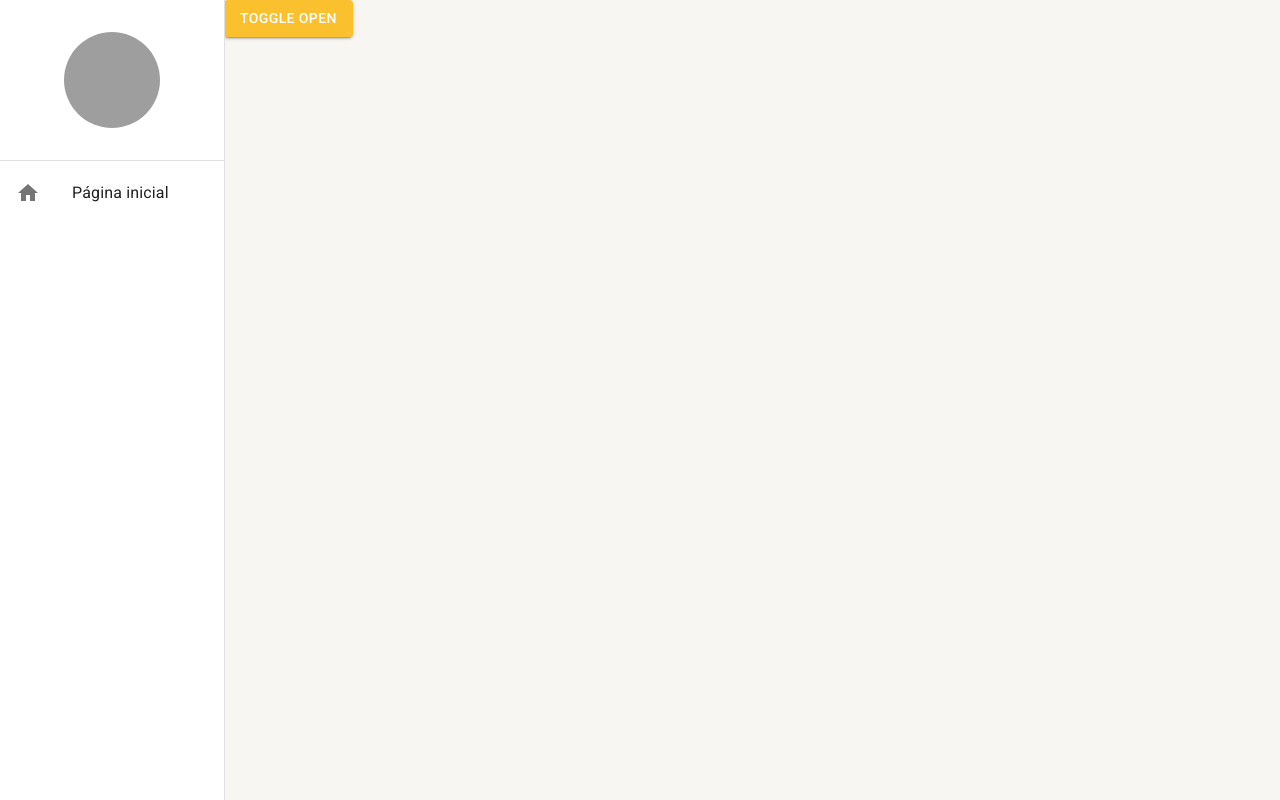
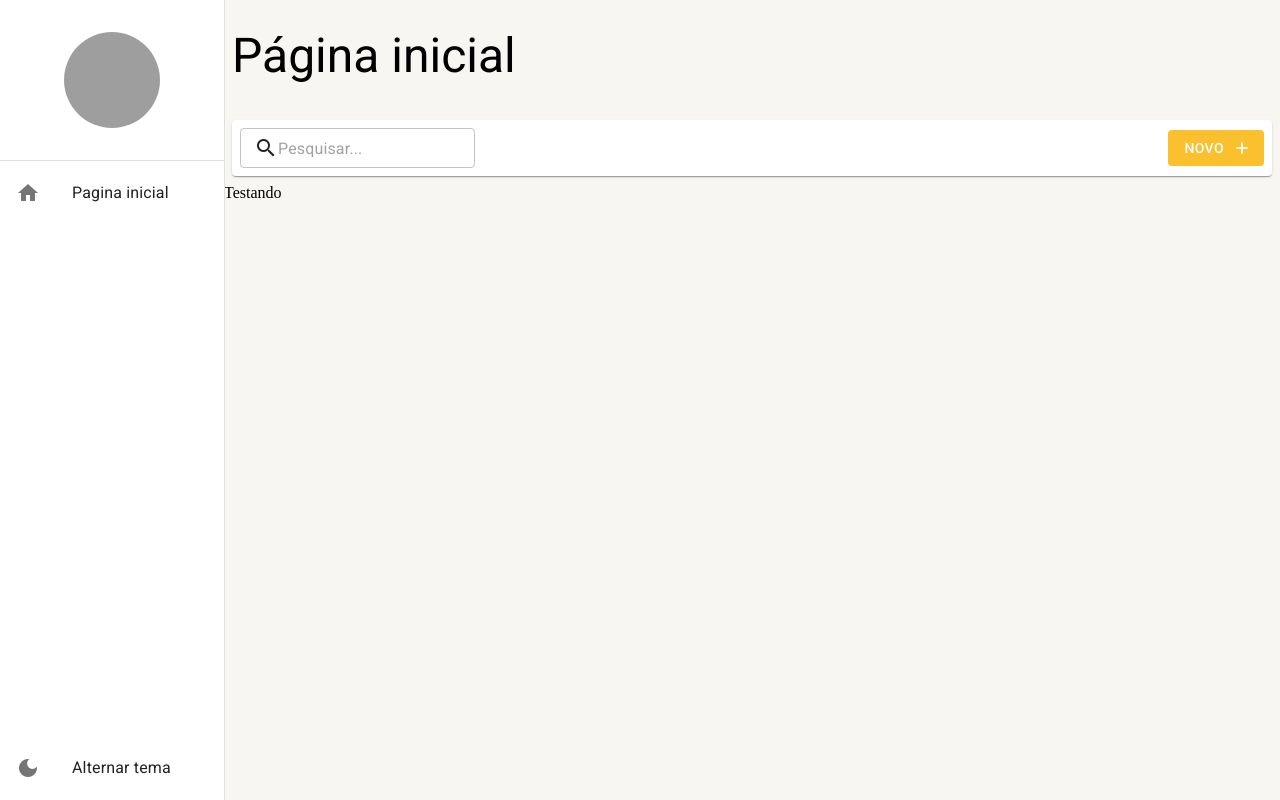
Before and after one commit to LuanCavalcant1/dashmui, a React (Create React App) app: page /pagina-inicial in a window 1280 px wide. Built offline with nearby package versions, Linux system fonts and the light colour scheme; grey boxes are pictures that could not be loaded.

Commit message:
feat: menu lateral e layout de pesquisa

```diff
--- /dev/null
+++ b/src/pages/dashboard/Dashboard.tsx
@@ -0,0 +1,18 @@
+import { FerramentasDaListagem } from '../../shared/components';
+import { LayoutBaseDePagina } from '../../shared/layouts';
+
+
+export const Dashboard = () => {
+    return (
+        <LayoutBaseDePagina
+            titulo='Página inicial'
+            barraDeFerramentas={(<FerramentasDaListagem
+                mostrarInputBusca
+                textoBotaoNovo='Novo'
+            />)}
+        >
+            Testando
+        </LayoutBaseDePagina>
+
+    );
+};
--- a/src/pages/index.ts
+++ b/src/pages/index.ts
@@ -1 +1 @@
-export {};
+export * from './dashboard/Dashboard';
--- a/src/routes/index.tsx
+++ b/src/routes/index.tsx
@@ -1,13 +1,27 @@
 import { Routes, Route, Navigate } from 'react-router-dom';
-import { Button } from '@mui/material';
 import { useDrawerContext } from '../shared/contexts';
+import { useEffect } from 'react';
+import { Dashboard } from '../pages';
 
 
 export const AppRoutes = () => {
-  const { toggleDrawerOpen } = useDrawerContext();
+  const { setDrawerOptions } = useDrawerContext();
+
+  useEffect(()=>{
+    setDrawerOptions([
+      {
+        label: 'Pagina inicial',
+        icon: 'home',
+        path: 'Página inicial'
+      },
+
+    ]);
+  },[]);
+
+
   return (
     <Routes>
-      <Route path='/pagina-inicial' element={<Button variant='contained' color='primary' onClick={toggleDrawerOpen}>Toggle Open</Button>} />
+      <Route path='/pagina-inicial' element={<Dashboard />} />
 
       <Route path='*' element={<Navigate to="/pagina-inicial" />} />
     </Routes>
--- a/src/shared/components/index.ts
+++ b/src/shared/components/index.ts
@@ -1 +1,2 @@
 export * from './menu-lateral/MenuLateral';
+export * from './ferramentas-da-listagem/FerramentasDaListagem';
--- a/src/shared/components/menu-lateral/MenuLateral.tsx
+++ b/src/shared/components/menu-lateral/MenuLateral.tsx
@@ -1,6 +1,36 @@
 import { Avatar, Divider, Drawer, useTheme, List, ListItemButton, ListItemIcon, ListItemText, Icon, useMediaQuery } from '@mui/material';
 import { Box } from '@mui/system';
-import { useDrawerContext } from '../../contexts';
+import { useMatch, useNavigate, useResolvedPath } from 'react-router-dom';
+import { useAppThemeContext, useDrawerContext } from '../../contexts';
+
+interface IListItemLinkProps {
+    label: string;
+    icon: string;
+    to: string;
+    onClick: (() => void) | undefined;
+}
+
+const ListItemLink: React.FC<IListItemLinkProps> = ({ to, icon, label, onClick }) => {
+    const navigate = useNavigate();
+
+    const resolvedPath = useResolvedPath(to);
+    const match = useMatch({ path: resolvedPath.pathname, end: false });
+
+
+    const handleClick = () => {
+        navigate(to);
+        onClick?.();
+    };
+    return (
+        <ListItemButton selected={!!match} onClick={handleClick}>
+            <ListItemIcon>
+                <Icon>{icon}</Icon>
+            </ListItemIcon>
+            <ListItemText primary={label} />
+        </ListItemButton>
+    );
+};
+
 
 interface IMenuLateral {
     children: React.ReactNode
@@ -10,8 +40,8 @@
     const theme = useTheme();
     const smDown = useMediaQuery(theme.breakpoints.down('sm'));
 
-    const {isDrawerOpen, toggleDrawerOpen} = useDrawerContext();
-
+    const { isDrawerOpen, toggleDrawerOpen, drawerOptions } = useDrawerContext();
+    const { toggleTheme } = useAppThemeContext();
 
     return (
         <>
@@ -26,14 +56,28 @@
 
                     <Box flex={1}>
                         <List component='nav'>
-                            <ListItemButton>
+                            {drawerOptions.map(drawerOption => (
+                                <ListItemLink
+                                    key={drawerOption.path}
+                                    icon={drawerOption.icon}
+                                    label={drawerOption.label}
+                                    to={drawerOption.path}
+                                    onClick={smDown ? toggleDrawerOpen : undefined}
+                                />
+                            ))}
+                        </List>
+                    </Box>
+                    <Box>
+                        <List component='nav'>
+                            <ListItemButton onClick={toggleTheme}>
                                 <ListItemIcon>
-                                    <Icon>home</Icon>
+                                    <Icon>dark_mode</Icon>
                                 </ListItemIcon>
-                                <ListItemText primary='Página inicial' />
+                                <ListItemText primary='Alternar tema' />
                             </ListItemButton>
                         </List>
                     </Box>
+
 
                 </Box>
             </Drawer>
--- a/src/shared/contexts/DrawerContext.tsx
+++ b/src/shared/contexts/DrawerContext.tsx
@@ -1,9 +1,17 @@
 import { createContext, useCallback, useContext, useState } from 'react';
+
+interface IDrawerOption {
+    icon: string;
+    path: string;
+    label: string;
+}
 
 
 interface IDrawerContextData {
     isDrawerOpen: boolean;
+    drawerOptions: IDrawerOption[];
     toggleDrawerOpen: () => void;
+    setDrawerOptions: (newDrawerOptions: IDrawerOption[]) => void;
 }
 
 const DrawerContext = createContext({} as IDrawerContextData);
@@ -18,16 +26,20 @@
 
 
 export const DrawerProvider: React.FC<IThemeProviderProps> = ({ children }) => {
-
     const [isDrawerOpen, setIsDrawerOpen] = useState(false);
+    const [drawerOptions, setDrawerOptions] = useState<IDrawerOption[]>([]);
 
     const toggleDrawerOpen = useCallback(() => {
         setIsDrawerOpen(oldDrawerOpen => !oldDrawerOpen);
     }, []);
 
+    const handleSetDrawerOptions = useCallback((newDrawerOptions: IDrawerOption[]) => {
+        setDrawerOptions(newDrawerOptions);
+    }, []);
+
     return (
 
-        <DrawerContext.Provider value={{ isDrawerOpen,toggleDrawerOpen }}>
+        <DrawerContext.Provider value={{setDrawerOptions:handleSetDrawerOptions , isDrawerOpen, drawerOptions, toggleDrawerOpen }}>
             {children}
         </DrawerContext.Provider>
     );
--- /dev/null
+++ b/src/shared/layouts/LayoutBaseDePagina.tsx
@@ -0,0 +1,45 @@
+
+import { Icon, IconButton, Typography, useMediaQuery, useTheme } from '@mui/material';
+import { Box } from '@mui/system';
+import { ReactNode } from 'react';
+import { useDrawerContext } from '../contexts';
+
+
+interface ILayoutBaseDePaginaProps {
+    children: React.ReactNode
+    titulo: string
+    barraDeFerramentas: ReactNode
+}
+
+export const LayoutBaseDePagina: React.FC<ILayoutBaseDePaginaProps> = ({ children, titulo, barraDeFerramentas }) => {
+
+    const theme = useTheme();
+    const smDown = useMediaQuery(theme.breakpoints.down('sm'));
+    const mdDown = useMediaQuery(theme.breakpoints.down('md'));
+
+    const { toggleDrawerOpen } = useDrawerContext();
+
+    return (
+        <Box height='100%' display='flex' flexDirection='column' gap={1}>
+            <Box padding={1} display='flex' alignItems='center' gap={1} height={theme.spacing(smDown ? 6 : mdDown ? 8 : 12)} >
+                {smDown && (<IconButton onClick={toggleDrawerOpen}>
+                    <Icon>menu</Icon>
+                </IconButton>)}
+
+                <Typography variant={smDown ? 'h5' : mdDown ? 'h4' : 'h3'} whiteSpace='nowrap' overflow='hidden' textOverflow='ellipsis'>
+                    {titulo}
+                </Typography>
+            </Box>
+
+            {barraDeFerramentas &&
+            (<Box>
+               {barraDeFerramentas}
+            </Box>)}
+
+            <Box flex={1} overflow='auto'>
+                {children}
+            </Box>
+
+        </Box>
+    );
+};
--- a/src/shared/layouts/index.ts
+++ b/src/shared/layouts/index.ts
@@ -1 +1 @@
-export {};
+export * from './LayoutBaseDePagina';
--- a/src/shared/services/api/index.ts
+++ b/src/shared/services/api/index.ts
@@ -1 +1 @@
-export {}
+export {};
--- a/src/shared/themes/Dark.ts
+++ b/src/shared/themes/Dark.ts
@@ -4,6 +4,7 @@
 
 export const DarkTheme = createTheme({
     palette: {
+        mode: 'dark',
         primary: {
             main: yellow[700],
             dark: yellow[800],
@@ -20,5 +21,10 @@
             default: '#202124',
             paper: '#303134',
         }
+    },
+    typography: {
+        allVariants: {
+            color: 'white',
+        }
     }
 });
```
